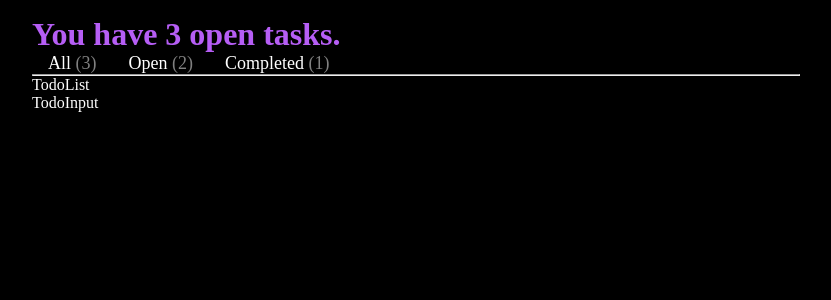
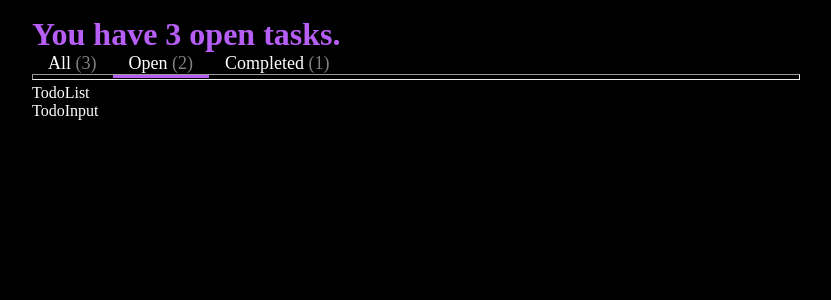
Before and after one commit to zeyd-inik/Todo-App-react, a React app: page / in a window 1280 px wide. Shown: the top 300 px of the page, without its empty margins (224-1055 px from the left). Built offline with nearby package versions, Linux system fonts and the light colour scheme; the HTML template or start-up script is replaced by a standard one; a web font is replaced by a local one.

Commit message:
Add style to tabs component

```diff
--- a/src/App.jsx
+++ b/src/App.jsx
@@ -12,7 +12,7 @@ function App() {
     { input: 'Do homework', isDone: false },
   ]);
 
-  const selectedTab = 'Open';
+  const [selectedTab, setSelectedTab] = useState('Open');
   const tabs = ['All', 'Open', 'Completed'];
 
   return (
@@ -20,6 +20,7 @@ function App() {
       <div className="wrapper">
         <Header todos={todos} />
         <Tabs
+          setSelectedTab={setSelectedTab}
           selectedTab={selectedTab}
           tabs={tabs}
           todos={todos}
--- a/src/components/tabs/Tabs.jsx
+++ b/src/components/tabs/Tabs.jsx
@@ -1,6 +1,6 @@
 import './tabs.scss';
 
-function Tabs({ selectedTab, tabs, todos }) {
+function Tabs({ selectedTab, setSelectedTab, tabs, todos }) {
   const openTodos = todos.filter((todo) => {
     return todo.isDone === false;
   });
@@ -19,7 +19,13 @@ function Tabs({ selectedTab, tabs, todos }) {
           count = completedTodos.length;
         }
         return (
-          <button key={index}>
+          <button
+            key={index}
+            className={tab == selectedTab ? 'active' : ''}
+            onClick={() => {
+              setSelectedTab(tab);
+            }}
+          >
             {tab}
             <span> ({count})</span>
           </button>
--- a/src/components/tabs/tabs.scss
+++ b/src/components/tabs/tabs.scss
@@ -1,10 +1,20 @@
 .tabs {
+  hr {
+    transform: translateY(-4px);
+    height: 6px;
+  }
   button {
     color: white;
     background-color: black;
     font-size: 18px;
     border: none;
+    border-bottom-color: black;
+    transition: border-bottom-color ease 0.3s;
+
     padding: 0 1rem;
+    &.active {
+      border-bottom: 4px rgb(182, 94, 245) solid;
+    }
     &:hover {
       cursor: pointer;
     }
```
